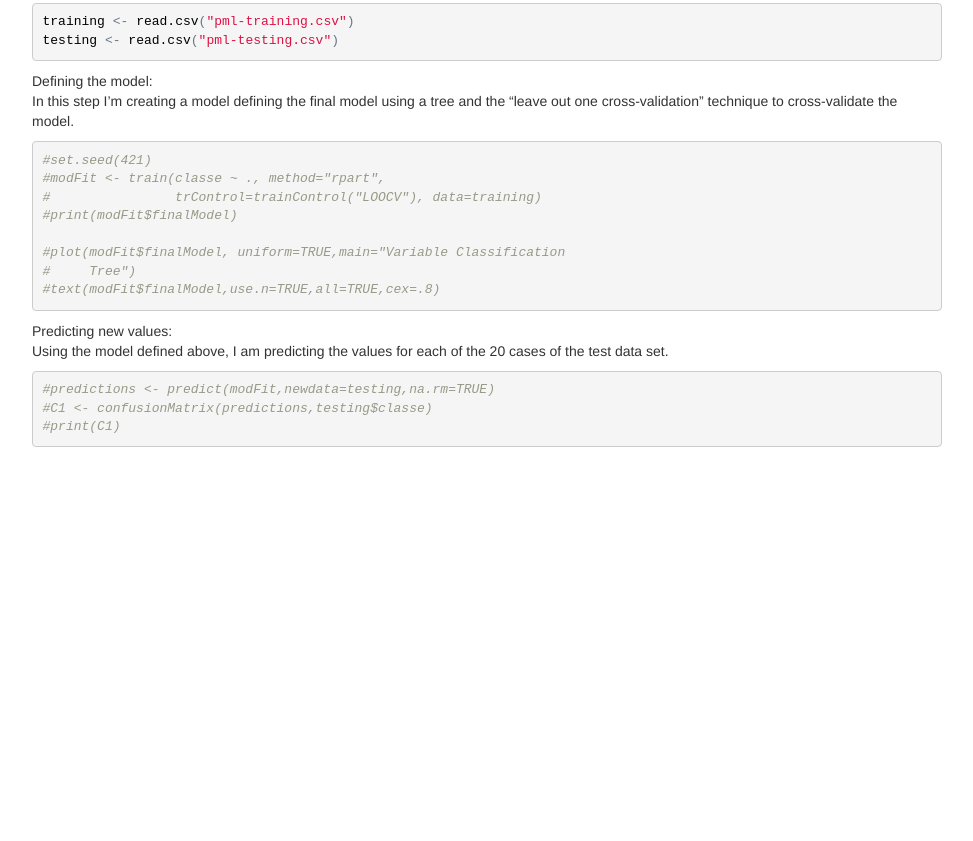
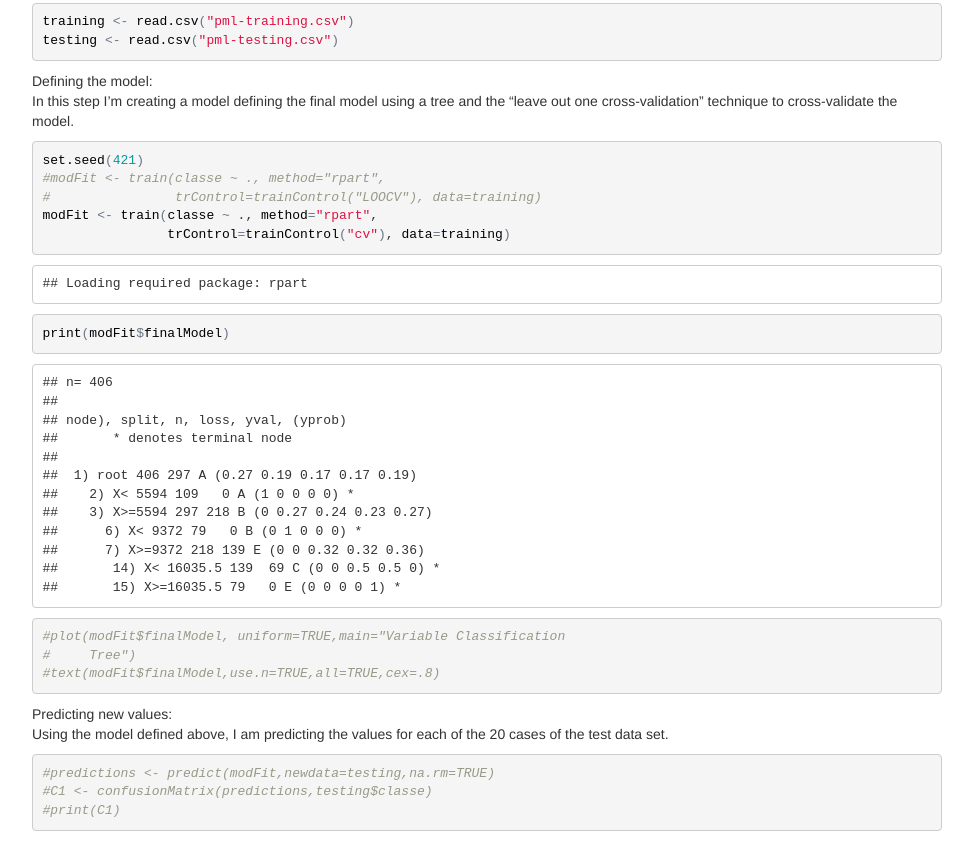
Before and after one commit to hmenag1/PML, a plain HTML site: page PML_Project_Assignment_HM.html in a window 1280 px wide. Shown: the part 444-1285 px from the top of the page, without its empty margins (153-1126 px from the left). Before the commit the page ends 901 px from the top, so only its background shows below. Drawn offline with nearby package versions, Linux system fonts and the light colour scheme; some packages are replaced by stand-ins of ours.

Commit message:
New version added

```diff
--- a/PML_Project_Assignment_HM.html
+++ b/PML_Project_Assignment_HM.html
@@ -77,12 +77,26 @@ img {
 <pre class="r"><code>training &lt;- read.csv(&quot;pml-training.csv&quot;)
 testing &lt;- read.csv(&quot;pml-testing.csv&quot;)</code></pre>
 <p>Defining the model:<br />In this step I’m creating a model defining the final model using a tree and the “leave out one cross-validation” technique to cross-validate the model.</p>
-<pre class="r"><code>#set.seed(421)
+<pre class="r"><code>set.seed(421)
 #modFit &lt;- train(classe ~ ., method=&quot;rpart&quot;,
 #                trControl=trainControl(&quot;LOOCV&quot;), data=training)
-#print(modFit$finalModel)
-
-#plot(modFit$finalModel, uniform=TRUE,main=&quot;Variable Classification
+modFit &lt;- train(classe ~ ., method=&quot;rpart&quot;,
+                trControl=trainControl(&quot;cv&quot;), data=training)</code></pre>
+<pre><code>## Loading required package: rpart</code></pre>
+<pre class="r"><code>print(modFit$finalModel)</code></pre>
+<pre><code>## n= 406
+##
+## node), split, n, loss, yval, (yprob)
+##       * denotes terminal node
+##
+##  1) root 406 297 A (0.27 0.19 0.17 0.17 0.19)
+##    2) X&lt; 5594 109   0 A (1 0 0 0 0) *
+##    3) X&gt;=5594 297 218 B (0 0.27 0.24 0.23 0.27)
+##      6) X&lt; 9372 79   0 B (0 1 0 0 0) *
+##      7) X&gt;=9372 218 139 E (0 0 0.32 0.32 0.36)
+##       14) X&lt; 16035.5 139  69 C (0 0 0.5 0.5 0) *
+##       15) X&gt;=16035.5 79   0 E (0 0 0 0 1) *</code></pre>
+<pre class="r"><code>#plot(modFit$finalModel, uniform=TRUE,main=&quot;Variable Classification
 #     Tree&quot;)
 #text(modFit$finalModel,use.n=TRUE,all=TRUE,cex=.8)</code></pre>
 <p>Predicting new values:<br />Using the model defined above, I am predicting the values for each of the 20 cases of the test data set.</p>
```
